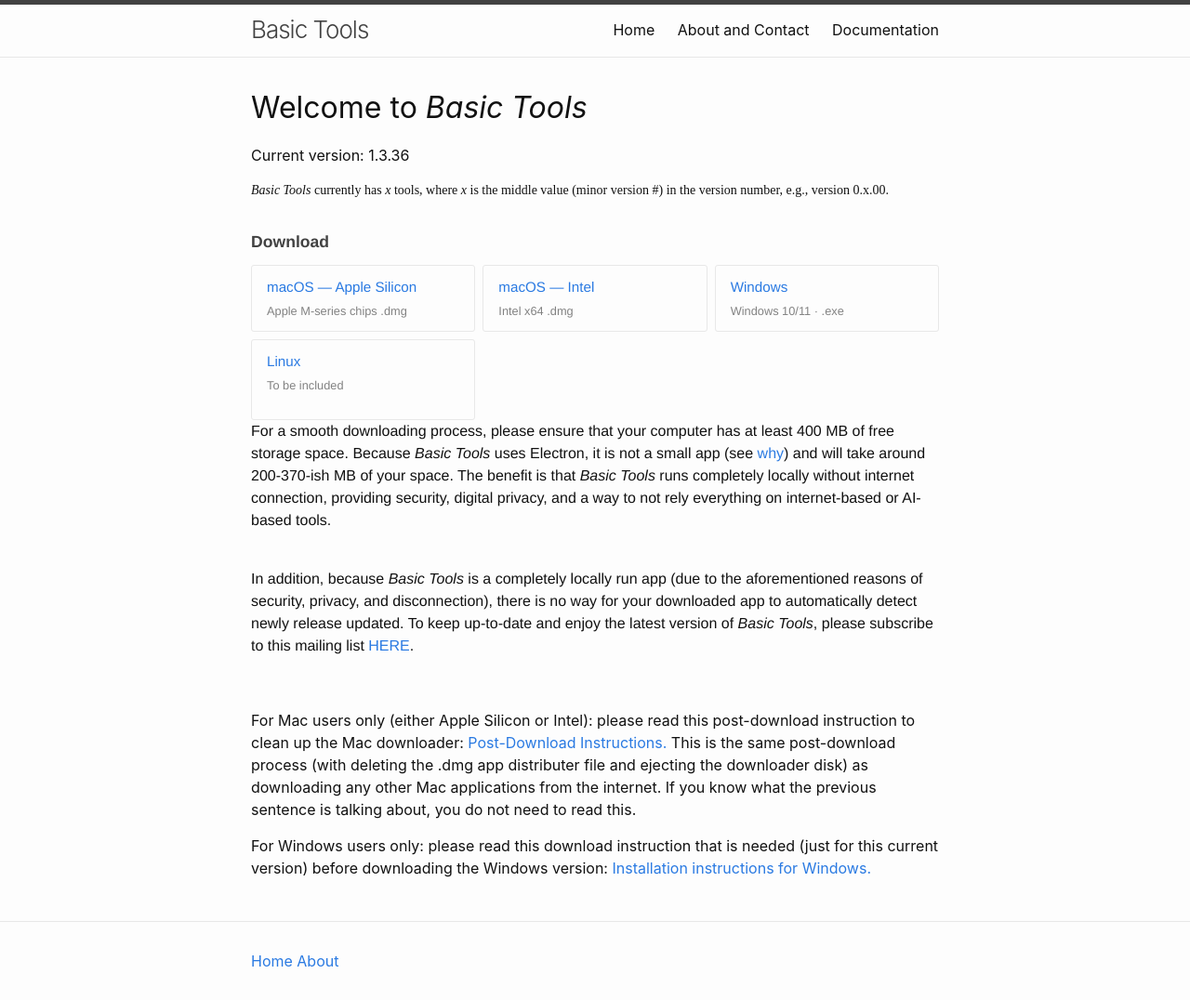
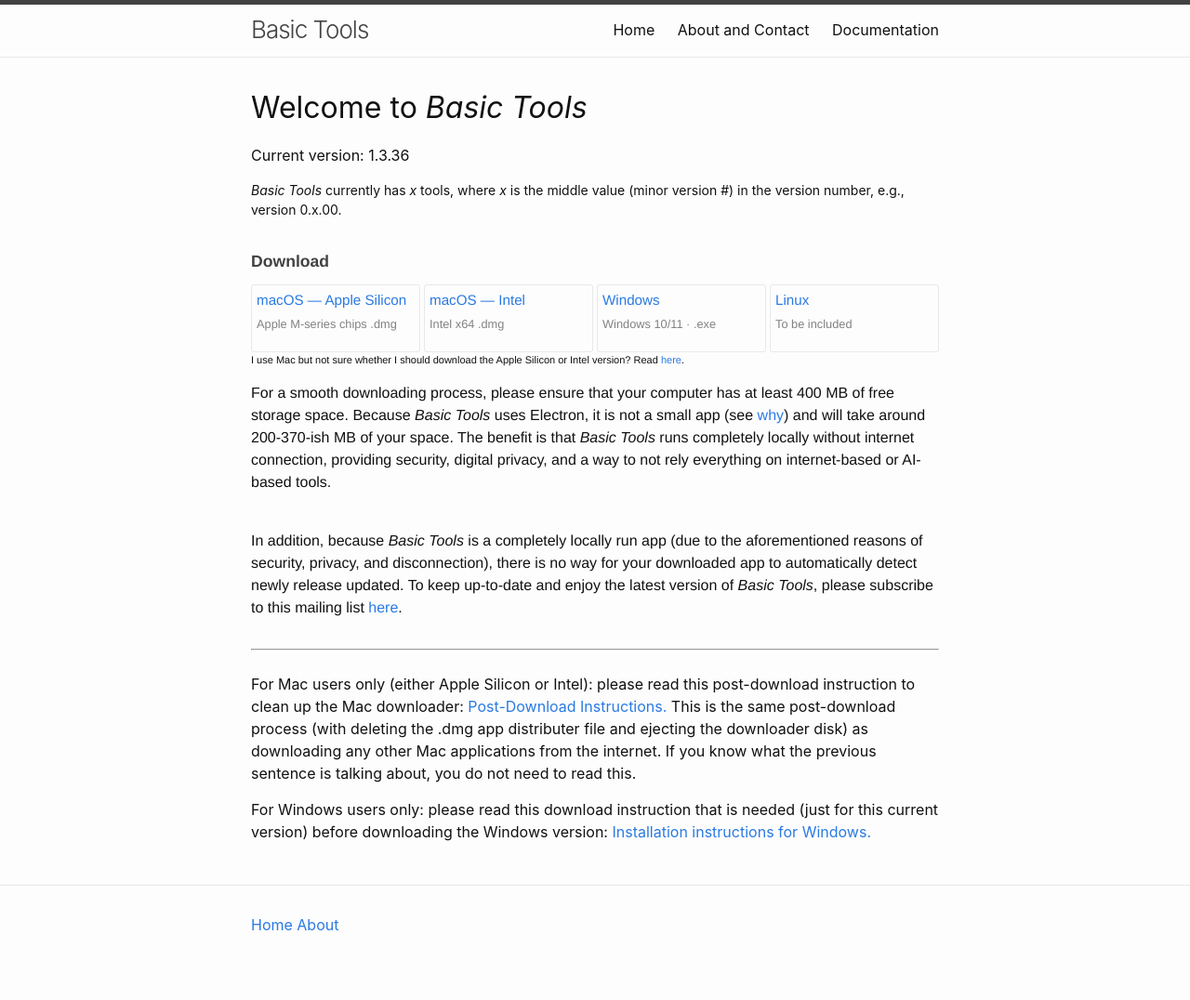
Before and after one commit to zzou21/BasicToolsWeb, a Jekyll site: the page built from index.html, in a window 1280 px wide. Shown: the whole page at 93% size. Built offline with Jekyll 4.4.1, drawn with Linux system fonts in a browser that asks for light colours; after the commit the page ends 1037 px from its top, so only the background shows below that.

Commit message:
added more sub pages

```diff
--- a/about/index.html
+++ b/about/index.html
@@ -30,6 +30,7 @@
 <section class="about-section">
   <p class="about-label">Built with</p>
   <p class="about-body"><a href="https://www.electronjs.org/" target="_blank" rel="noopener noreferrer">Electron</a>, HTML, CSS, JavaScript. Scratch work done in Python.</p>
+  <p class="about-body"><i>Basic Tools</i>'s website is built using Jekyll and hosted on GitHub Pages. See its code <a href="https://github.com/zzou21/BasicToolsWeb" target="_blank" rel="noopener noreferrer">here</a>.</p>
 </section>
 
 <section class="about-section">
--- a/assets/css/index.css
+++ b/assets/css/index.css
@@ -3,6 +3,7 @@
 .download-section {
   margin: 2rem 0;
   font-family: "Helvetica Neue", Arial, sans-serif;
+  padding-top: 0;
 }
 
 .download-section h3 {
@@ -14,8 +15,8 @@
 
 .download-grid {
   display: grid;
-  grid-template-columns: repeat(auto-fit, minmax(200px, 1fr));
-  gap: 8px;
+  grid-template-columns: repeat(4, minmax(100px, 1fr));
+  gap: 4px;
 }
 
 .download-btn {
@@ -28,6 +29,7 @@
   text-decoration: none;
   background: #fdfdfd;
   transition: border-color 0.15s, background 0.15s;
+  padding: 5px 5px;
 }
 
 .download-btn:hover {
@@ -58,9 +60,12 @@
 /* ------------ */
 
 
+.download-fineprint{
+  font-size: 11px;
+}
 
 /* setting for the version description underneath the "current version" */
 .version-description{
   font-size: 14px;
-  font-family: 'Times New Roman', Times, serif;
+  padding-bottom: 0;
 }
--- a/index.html
+++ b/index.html
@@ -4,17 +4,13 @@
 description: Home
 ---
 <link rel="stylesheet" href="{{ "/assets/css/index.css" | relative_url }}">
-
 <div class="home">
   <h1>Welcome to <i>Basic Tools</i></h1>
   <p class="eyebrow">Current version: 1.3.36</p>
   <p class="version-description"><i>Basic Tools</i> currently has <i>x</i> tools, where <i>x</i> is the middle value (minor version #) in the version number, e.g., version 0.x.00.</p>
-
 </div>
 
-
 <div class="download-section">
-  <p></p>
   <h3>Download</h3>
   <div class="download-grid">
     <a class="download-btn" href="https://github.com/zzou21/BasicTools/releases/download/v1.3.36/Basic.Tools-1.3.36-arm64.dmg" download>
@@ -36,10 +32,15 @@
       <p class="download-sub">To be included</p>
     </a>
   </div>
+
+  <p class="download-fineprint">I use Mac but not sure whether I should download the Apple Silicon or Intel version? Read <a href="{{ '/MacChipVersion/' | relative_url }}" target="_blank" rel="noopener noreferrer">here</a>.</p>
+
   <p>For a smooth downloading process, please ensure that your computer has at least 400 MB of free storage space. Because <i>Basic Tools</i> uses Electron, it is not a small app (see <a href="https://www.electronjs.org/docs/latest/why-electron#stability-security-performance" target="_blank" rel="noopener noreferrer">why</a>) and will take around 200-370-ish MB of your space. The benefit is that <i>Basic Tools</i> runs completely locally without internet connection, providing security, digital privacy, and a way to not rely everything on internet-based or AI-based tools.</p>
   <br>
-  <p>In addition, because <i>Basic Tools</i> is a completely locally run app (due to the aforementioned reasons of security, privacy, and disconnection), there is no way for your downloaded app to automatically detect newly release updated. To keep up-to-date and enjoy the latest version of <i>Basic Tools</i>, please subscribe to this mailing list <a href="https://docs.google.com/forms/d/e/1FAIpQLSesO0uIdjOYfzeySghuMrrOr9-MQl6gm77NbhMGRJwWzHcXpg/viewform?usp=dialog" target="_blank" rel="noopener noreferrer"> HERE</a>.</p>
+  <p>In addition, because <i>Basic Tools</i> is a completely locally run app (due to the aforementioned reasons of security, privacy, and disconnection), there is no way for your downloaded app to automatically detect newly release updated. To keep up-to-date and enjoy the latest version of <i>Basic Tools</i>, please subscribe to this mailing list <a href="https://docs.google.com/forms/d/e/1FAIpQLSesO0uIdjOYfzeySghuMrrOr9-MQl6gm77NbhMGRJwWzHcXpg/viewform?usp=dialog" target="_blank" rel="noopener noreferrer"> here</a>.</p>
 </div>
+
+<hr>
 
 <br>
 <p>For Mac users only (either Apple Silicon or Intel): please read this post-download instruction to clean up the Mac downloader: <a href="/BasicToolsWeb/MacPostDownloadCleanup/" target="_blank" rel="noopener noreferrer">Post-Download Instructions.</a> This is the same post-download process (with deleting the .dmg app distributer file and ejecting the downloader disk) as downloading any other Mac applications from the internet. If you know what the previous sentence is talking about, you do not need to read this.</p>
--- /dev/null
+++ b/macDistinguishChip/macDistinguishChip.html
@@ -0,0 +1,5 @@
+---
+layout: default
+title: Choose Which Mac Version to Download
+permalink: /MacChipVersion/
+---
```
Also changed, not shown: other parts of about/index.html (+1 -1 lines).
